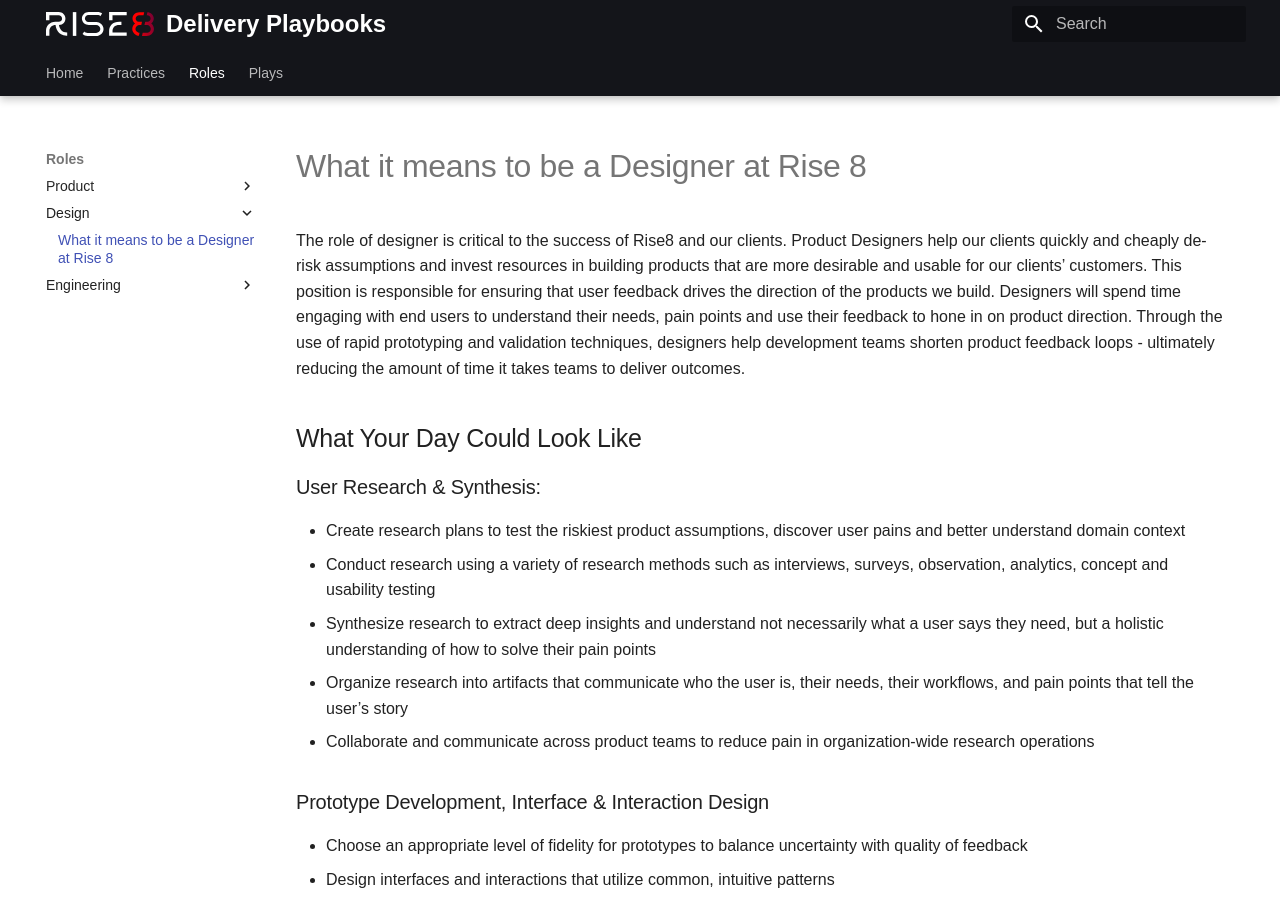
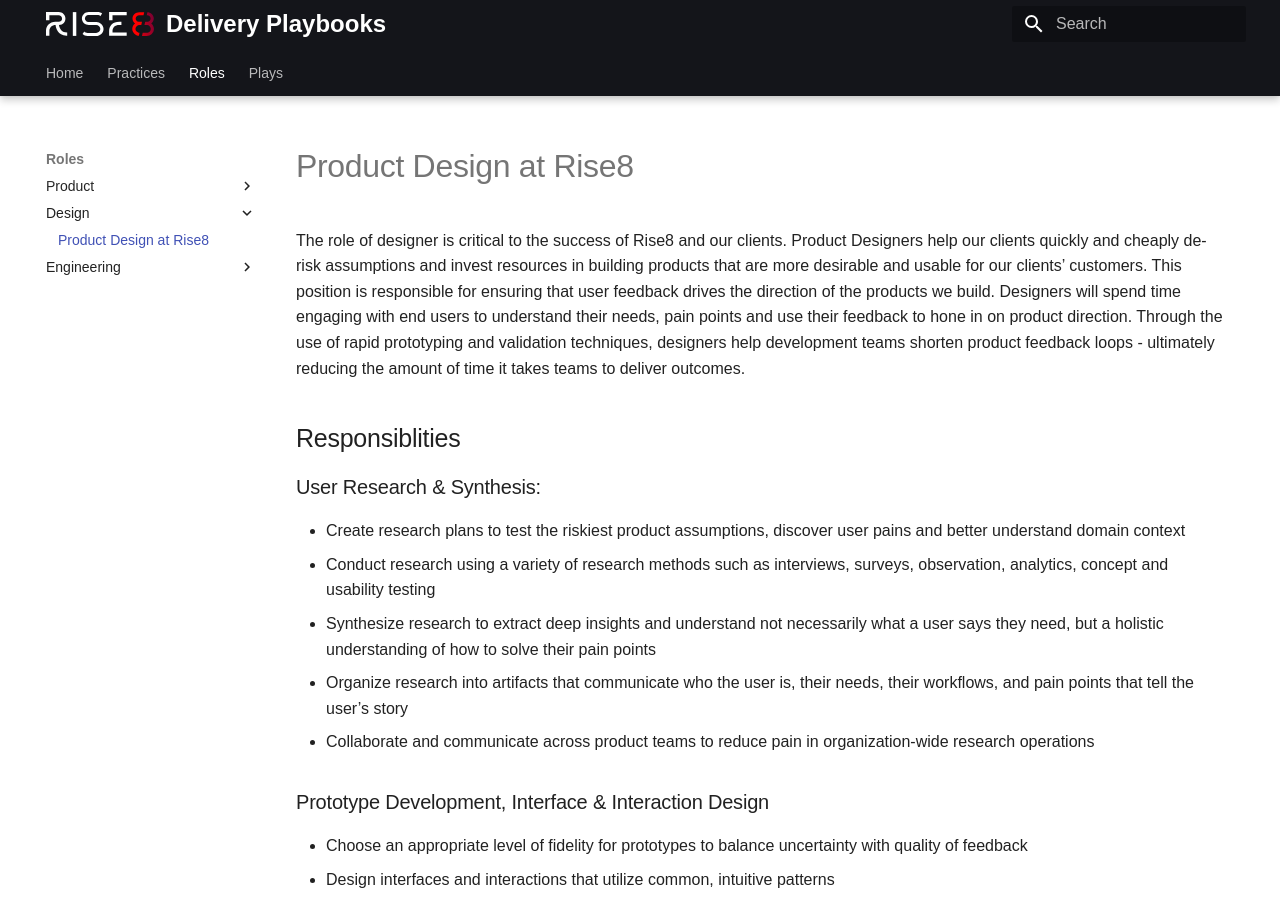
Before and after one commit to rise8-us/delivery-playbooks, an MkDocs documentation site: the page built from docs/content/roles/Product-Design-Role-Definition.md, in a window 1280 px wide and 900 px high. Built offline with MkDocs 1.6.1 and Material for MkDocs 9.7.7, drawn with Linux system fonts in a browser that asks for light colours; some of the changed text lies outside the part shown.

Commit message:
Update Product-Design-Role-Definition.md

```diff
--- a/docs/content/roles/Product-Design-Role-Definition.md
+++ b/docs/content/roles/Product-Design-Role-Definition.md
@@ -1,7 +1,7 @@
-# What it means to be a Designer at Rise 8
+# Product Design at Rise8
 The role of designer is critical to the success of Rise8 and our clients. Product Designers help our clients quickly and cheaply de-risk assumptions and invest resources in building products that are more desirable and usable for our clients’ customers. This position is responsible for ensuring that user feedback drives the direction of the products we build. Designers will spend time engaging with end users to understand their needs, pain points and use their feedback to hone in on product direction. Through the use of rapid prototyping and validation techniques, designers help development teams shorten product feedback loops - ultimately reducing the amount of time it takes teams to deliver outcomes.
 
-## What Your Day Could Look Like
+## Responsiblities
 
 ### User Research & Synthesis:
   * Create research plans to test the riskiest product assumptions, discover user pains and better understand domain context
```
Also changed, not shown: other parts of docs/content/roles/Product-Design-Role-Definition.md (+3 -0 lines).
